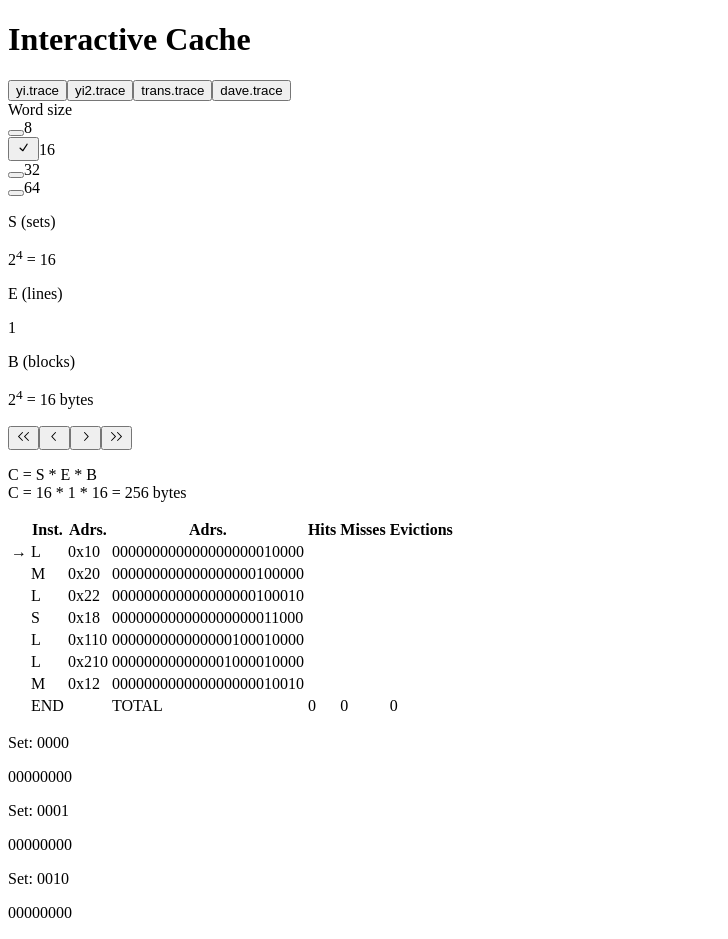
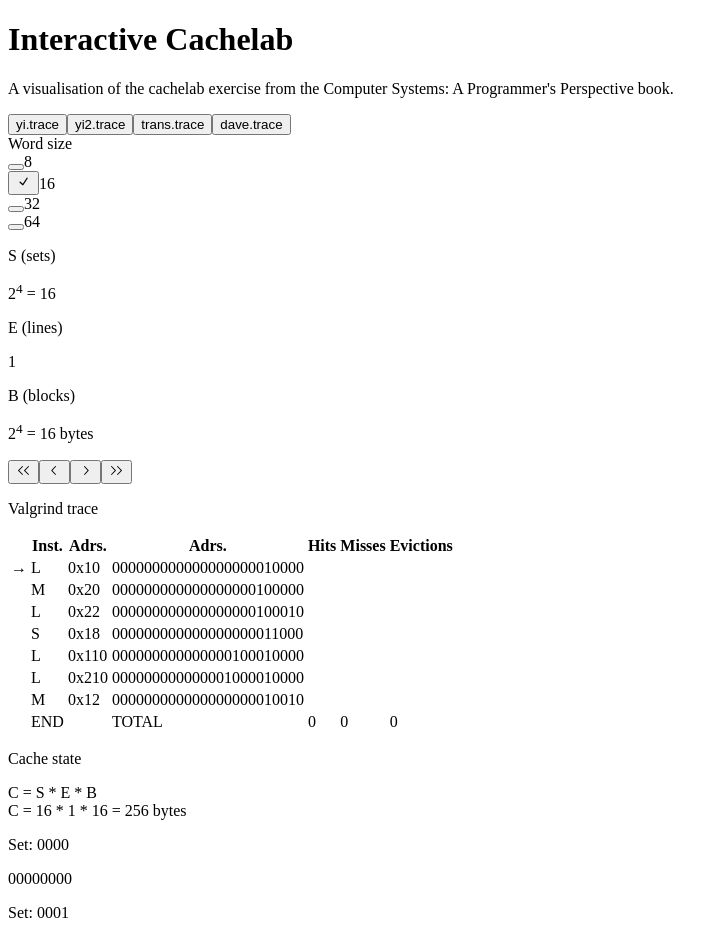
Before and after one commit to ahnwarez/ahnwarez.github.io, a React (Vite) app: page / in a window 1280 px wide. Shown: the top 939 px of the page, without its empty margins (0-728 px from the left). Built offline with nearby package versions, Linux system fonts and the light colour scheme.

Commit message:
improve ui

```diff
--- a/src/App.tsx
+++ b/src/App.tsx
@@ -83,7 +83,13 @@ export function App() {
   return (
     <div className="border m-4 rounded-xl flex flex-col">
       <div className="border-b flex justify-between items-center">
-        <h1 className="pl-4 font-bold text-lg">Interactive Cache</h1>
+        <div className="p-4">
+          <h1 className="font-bold text-lg">Interactive Cachelab</h1>
+          <p className="text-muted-foreground">
+            A visualisation of the cachelab exercise from the Computer Systems:
+            A Programmer&apos;s Perspective book.
+          </p>
+        </div>
         <div className="space-x-4">
           <Button
             variant="link"
@@ -111,8 +117,8 @@ export function App() {
           </Button>
         </div>
       </div>
-      <div className="flex flex-col justify-between gap-4 p-2">
-        <div className="flex gap-2 justify-between items-center w-1/8 sticky top-2 bg-card z-20 p-4">
+      <div className="flex flex-col justify-between">
+        <div className="flex gap-2 justify-between items-center w-1/8 sticky top-0 bg-card z-20 p-4">
           <div className="space-y-2">
             <label>Word size</label>
             <RadioGroup
@@ -200,16 +206,19 @@ export function App() {
             </Button>
           </div>
         </div>
-        <div className="flex gap-2 flex-col">
-          <p className="text-muted-foreground">
-            C = S * E * B <br />C = {S} * {E} * {B} = {C} bytes{' '}
-          </p>
-        </div>
-        <div className="col-span-10 border-t m-2 grid grid-flow-col gap-2 overflow-y-auto pt-4">
+        <div className="flex gap-2 flex-col"></div>
+        <div className="col-span-10 m-2 grid grid-flow-col gap-2 overflow-y-auto pt-4">
           <div>
+            <p className="uppercase mb-6">Valgrind trace</p>
             <TraceView trace={program} pc={pc} s={s} b={b} word={word} />
           </div>
           <div className="border-l w-full pl-4">
+            <div className="flex justify-between">
+              <p className="uppercase">Cache state</p>
+              <p className="text-muted-foreground">
+                C = S * E * B <br />C = {S} * {E} * {B} = {C} bytes{' '}
+              </p>
+            </div>
             <CacheView
               sets={cache.sets}
               pc={pc}
```
